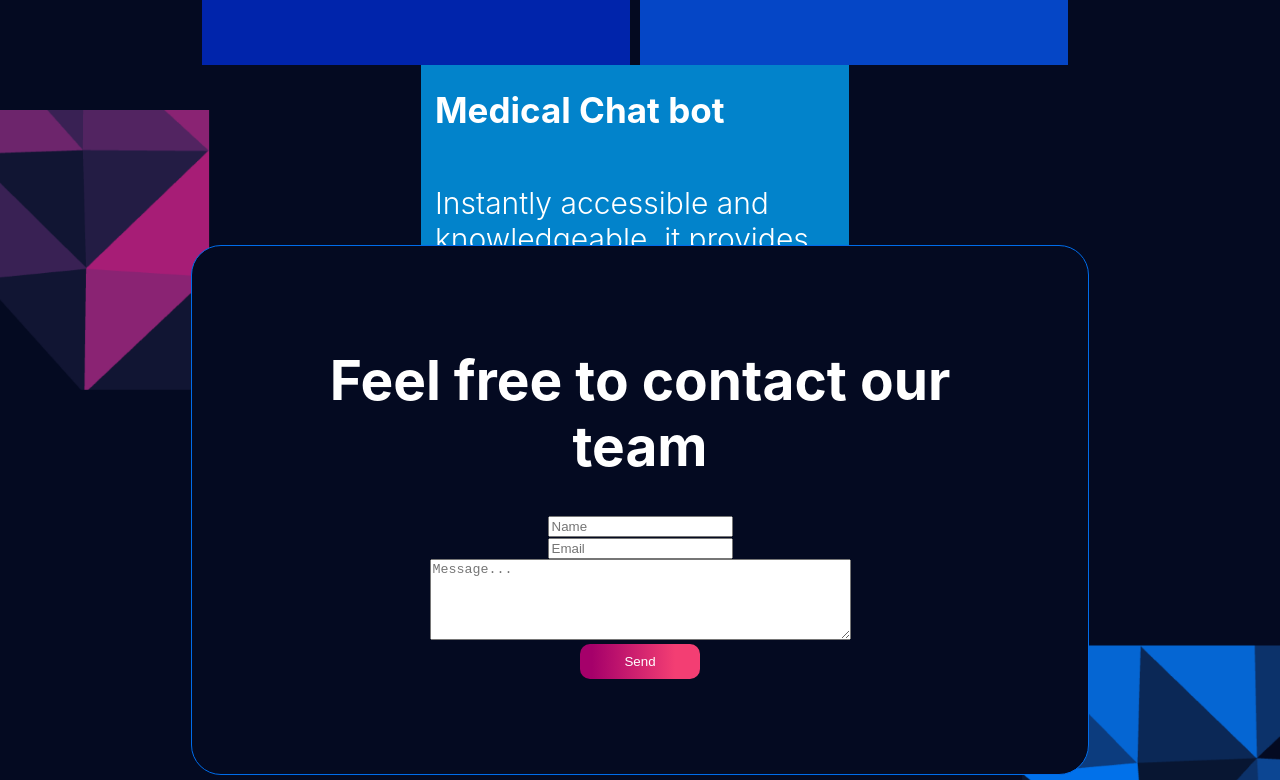
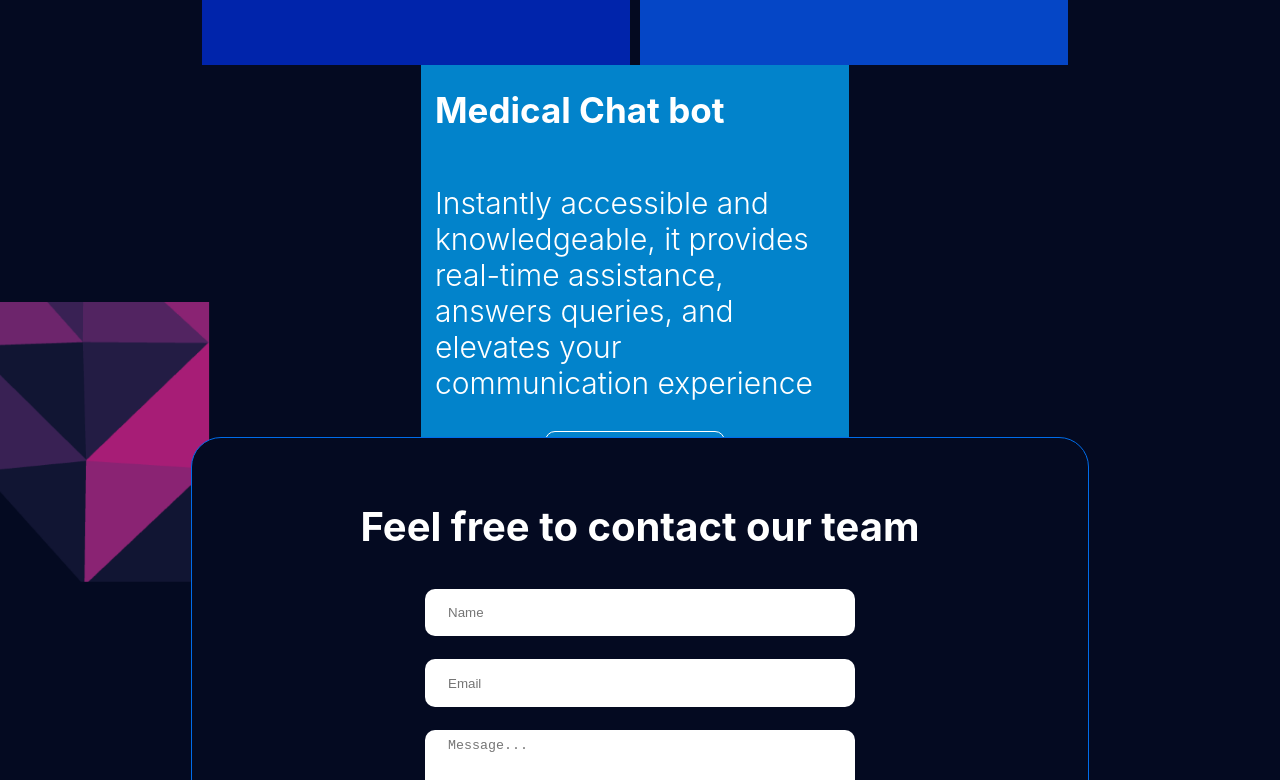
Before and after one commit to Aya-Jafar/Heal-Tech.AI-remake, a React (Create React App) app: page / in a window 1280 px wide. Shown: the part 2300-3080 px from the top of the page. Built offline with nearby package versions, Linux system fonts and the light colour scheme.

Commit message:
basic styling

```diff
--- a/src/App.css
+++ b/src/App.css
@@ -3,6 +3,7 @@
   justify-content: space-between;
   align-items: center;
   padding: 1% 5%;
+  /* position: fixed; */
 }
 .header h2 {
   font-weight: bold;
@@ -107,7 +108,7 @@ hr {
 }
 
 #explore-btn {
-  width: 120px;
+  width: 130px;
   height: 35px;
   border-radius: 10px;
   outline: none;
@@ -218,3 +219,42 @@ hr {
   font-size: 30px;
   font-weight: 300;
 }
+
+#contact{
+  margin-top: 15%;
+}
+#contact center h1{
+  margin-top: 0;
+  font-size: 40px;
+  margin-bottom: 5%;
+}
+.form-group input {
+  /* background-color: #0aa017; */
+  width: 30vw;
+  height: 4vh;
+  margin-bottom: 3%;
+  /* margin-top: 5%; */
+  border-radius: 10px;
+  outline: none;
+  border: none;
+  padding: 1% 3%;
+}
+
+.form-group textarea {
+  border-radius: 10px;
+  outline: none;
+  border: none;
+  width: 30vw;
+  padding: 1% 3%;
+}
+
+
+.send {
+  /* background-color: #00063a; */
+  display: flex;
+  align-items: center;
+  justify-content: center;
+  width: 32vw;
+  margin-top: 4%;
+
+}
```
